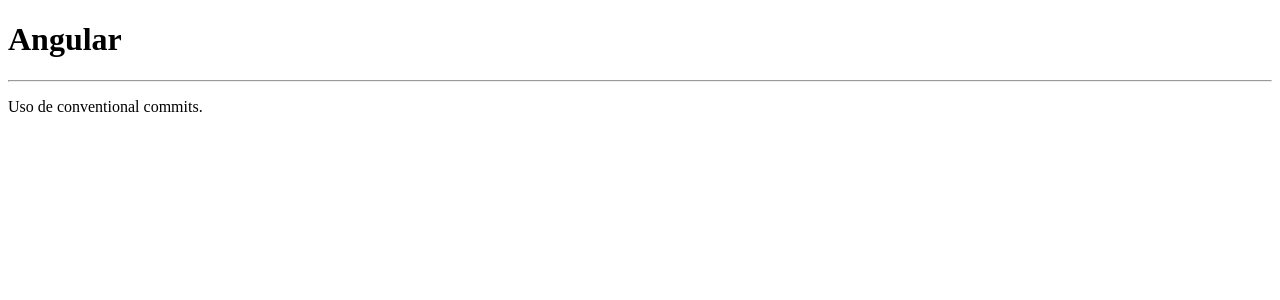
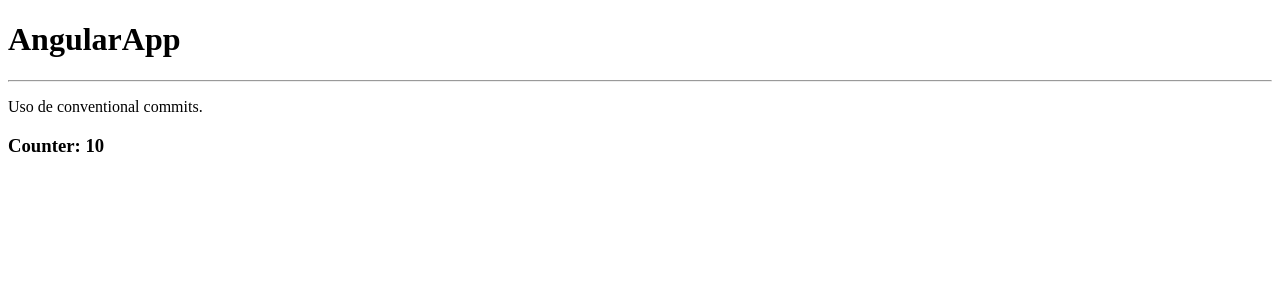
Before and after one commit to Juan8516/bases, an Angular app: page / in a window 1280 px wide. Shown: the top 300 px of the page. Built offline with nearby package versions, Linux system fonts and the light colour scheme.

Commit message:
chore: :sparkles: Se agrega informacion a la pagina principal.

```diff
--- a/src/app/app.component.html
+++ b/src/app/app.component.html
@@ -1,5 +1,7 @@
-<h1>Angular</h1>
+<h1>{{ title }}</h1>
 <hr>
 <p>
   Uso de conventional commits.
 </p>
+
+<h3>Counter: {{ counter }}</h3>
--- a/src/app/app.component.ts
+++ b/src/app/app.component.ts
@@ -6,5 +6,6 @@
   styleUrl: './app.component.css'
 })
 export class AppComponent {
-  title = 'basesAngular';
+  public title:   string = 'AngularApp';
+  public counter: number = 10;
 }
```
